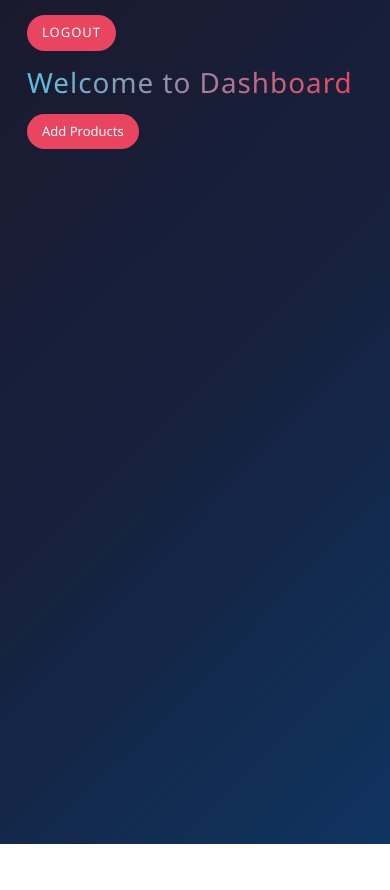
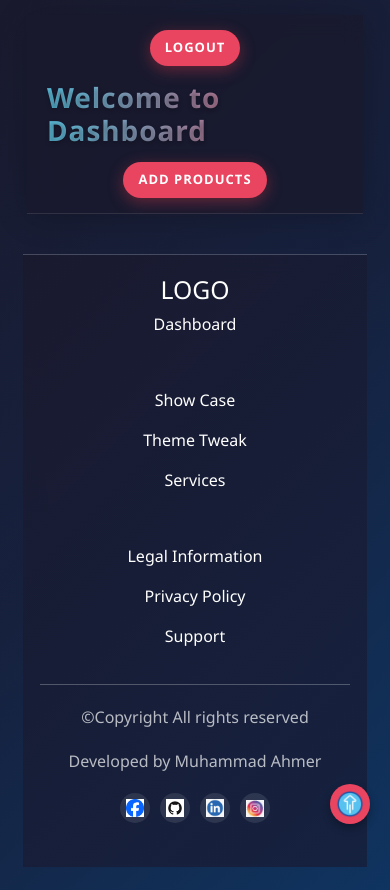
Before and after one commit to ahmersajid/Dashboard-With-Firebase, a plain HTML site: page Dashboard.html in a window 390 px wide. Before the commit the page ends 844 px from the top, so only its background shows below. Drawn offline with nearby package versions, Linux system fonts and the light colour scheme; some packages are replaced by stand-ins of ours; no server answers; a script that the page names is missing.

Commit message:
Project Update

```diff
--- a/Dashboard.css
+++ b/Dashboard.css
@@ -1,4 +1,4 @@
-/* Dashboard.css */
+/* Dashboard.css - Optimized Version */
 body {
     font-family: 'Segoe UI', Tahoma, Geneva, Verdana, sans-serif;
     margin: 0;
@@ -12,27 +12,36 @@ body {
 .header {
     position: sticky;
     top: 0;
-    z-index: 1;
+    z-index: 1000;
     display: flex;
     justify-content: space-between;
     align-items: center;
     margin-bottom: 2rem;
+    padding: 15px 20px;
+    background: rgba(26, 26, 46, 0.8);
+    backdrop-filter: blur(10px);
+    -webkit-backdrop-filter: blur(10px);
+    box-shadow: 0 4px 30px rgba(0, 0, 0, 0.2);
+    border-bottom: 1px solid rgba(255, 255, 255, 0.1);
     animation: fadeIn 0.8s ease-out;
 }
 
 h1 {
-    background: linear-gradient(to right,#5bc0de,#e94560,#a52a2a);
+    background: linear-gradient(to right, #5bc0de, #e94560, #a52a2a);
     background-size: 200%;
     background-clip: text;
     -webkit-backdrop-clip: text;
     -webkit-text-fill-color: transparent;
-    font-weight: 3000;
+    font-weight: 800;
     letter-spacing: 1px;
     margin: 0;
+    text-shadow: 0 2px 4px rgba(0, 0, 0, 0.3);
 }
 
-#logoutBtn {
-    padding: 8px 20px;
+/* Buttons */
+#logoutBtn,
+.btn-primary {
+    padding: 10px 25px;
     border: none;
     border-radius: 25px;
     background-color: #e94560;
@@ -42,29 +51,49 @@ h1 {
     transition: all 0.3s ease;
     text-transform: uppercase;
     letter-spacing: 1px;
-    font-weight: 500;
-}
-
-#logoutBtn:hover {
-    background-color: #ff6b81;
-    transform: translateY(-2px);
-    box-shadow: 0 5px 15px rgba(233, 69, 96, 0.4);
+    font-weight: 600;
+    box-shadow: 0 4px 15px rgba(233, 69, 96, 0.4);
+    filter: drop-shadow(0 2px 4px rgba(0, 0, 0, 0.25));
 }
 
 .btn-primary {
-    background-color: #e94560;
-    border: none;
-    padding: 10px 25px;
-    border-radius: 25px;
-    transition: all 0.3s ease;
+    padding: 12px 30px;
 }
 
+.btn-info,
+.btn-danger {
+    margin-top: 10px;
+    transition: all 0.3s ease;
+    border: none;
+    border-radius: 20px;
+}
+
+.btn-info {
+    background-color: #0dcaf0;
+    box-shadow: 0 4px 12px rgba(13, 202, 240, 0.4);
+    padding: 0 20px;
+}
+
+.btn-danger {
+    background-color: #dc3545;
+    box-shadow: 0 4px 12px rgba(220, 53, 69, 0.4);
+    padding: 0 10px;
+}
+
+#logoutBtn:hover,
+.btn-primary:hover,
+.btn-info:hover,
+.btn-danger:hover {
+    transform: translateY(-2px);
+    opacity: 0.9;
+}
+
+#logoutBtn:hover,
 .btn-primary:hover {
     background-color: #ff6b81;
-    transform: translateY(-2px);
-    box-shadow: 0 5px 15px rgba(233, 69, 96, 0.4);
 }
 
+/* Modal */
 .modal-content {
     background-color: rgba(26, 26, 46, 0.9);
     backdrop-filter: blur(10px);
@@ -98,12 +127,15 @@ h1 {
     color: #fff;
 }
 
+/* Items Grid */
 #Items {
     display: grid;
     grid-template-columns: repeat(auto-fill, minmax(280px, 1fr));
     gap: 20px;
     margin-top: 2rem;
     animation: fadeIn 1s ease-out;
+    justify-items: center;
+    padding: 0 20px;
 }
 
 .card {
@@ -113,51 +145,145 @@ h1 {
     border: 1px solid rgba(255, 255, 255, 0.18);
     transition: all 0.3s ease;
     color: #fff;
+    width: 100%;
+    max-width: 280px;
+    border-radius: 12px;
+    overflow: hidden;
+    box-shadow: 0 8px 16px rgba(0, 0, 0, 0.2);
 }
 
 .card:hover {
     transform: translateY(-5px);
-    box-shadow: 0 10px 20px rgba(0, 0, 0, 0.3);
+    box-shadow: 0 12px 24px rgba(0, 0, 0, 0.3);
 }
 
 .card-img-top {
     height: 180px;
     object-fit: cover;
+    width: 100%;
+    transition: transform 0.5s ease;
 }
 
 .card-img-top:hover {
-    transform: translateY(-5px);
-    transition: 1s;
+    transform: scale(1.05);
 }
+
 .card-title {
     color: #e94560;
 }
 
-.btn-info, .btn-danger {
-    margin-top: 10px;
-    transition: all 0.3s ease;
+#Edit {
+    margin: 5px;
+    padding: 8px;
+    padding-left: 20px;
+    padding-right: 20px;
 }
 
-.btn-info {
-    background-color: #0dcaf0;
-    border: none;
+#Delete {
+    margin: 5px;
+    padding: 8px;
+    padding-left: 20px;
+    padding-right: 20px;
 }
 
-.btn-danger {
-    background-color: #dc3545;
-    border: none;
+
+/* Up Button */
+#up-btn {
+    position: fixed;
+    bottom: 30px;
+    right: 30px;
+    width: 50px;
+    height: 50px;
+    background-color: #e94560;
+    border-radius: 50%;
+    display: flex;
+    justify-content: center;
+    align-items: center;
+    text-decoration: none;
+    box-shadow: 0 4px 8px rgba(0, 0, 0, 0.3);
+    transition: all 0.3s ease;
+    z-index: 100;
 }
 
-.btn-info:hover, .btn-danger:hover {
-    transform: translateY(-2px);
-    opacity: 0.9;
+#up-btn:hover {
+    transform: translateY(-5px);
+    background-color: #ff6b81;
+    box-shadow: 0 8px 15px rgba(233, 69, 96, 0.4);
 }
 
+#up-btn img {
+    width: 30px;
+    height: 30px;
+    object-fit: contain;
+}
+
+/* Footer */
+footer {
+    background: linear-gradient(135deg, rgba(26, 26, 46, 0.9), rgba(22, 33, 62, 0.95));
+    backdrop-filter: blur(10px);
+    -webkit-backdrop-filter: blur(10px);
+    border-top: 1px solid rgba(255, 255, 255, 0.2);
+    padding: 30px 0;
+    margin-top: 50px;
+    color: #fff;
+}
+
+#line-color {
+    border-color: rgba(233, 69, 96, 0.3);
+    margin: 20px auto;
+    width: 90%;
+}
+
+#footer-p {
+    display: flex;
+    justify-content: space-between;
+    align-items: center;
+    padding: 0 30px;
+}
+
+#footer-p p {
+    margin: 0;
+    color: rgba(255, 255, 255, 0.7);
+}
+
+.developer:hover {
+    filter: drop-shadow(0 2px 4px rgb(255, 107, 129));
+}
+
+.social-media-links {
+    display: flex;
+    gap: 15px;
+}
+
+.social-media-links a {
+    width: 35px;
+    height: 35px;
+    border-radius: 50%;
+    display: flex;
+    justify-content: center;
+    align-items: center;
+    transition: all 0.3s ease;
+    background: rgba(255, 255, 255, 0.1);
+}
+
+.social-media-links a:hover {
+    transform: translateY(-3px);
+    background: rgba(233, 69, 96, 0.3);
+}
+
+.social-media-links img {
+    width: 60%;
+    height: 60%;
+    object-fit: contain;
+}
+
+/* Animations */
 @keyframes fadeIn {
     from {
         opacity: 0;
         transform: translateY(20px);
     }
+
     to {
         opacity: 1;
         transform: translateY(0);
@@ -168,12 +294,38 @@ h1 {
 @media (max-width: 768px) {
     .header {
         flex-direction: column;
-        align-items: flex-start;
+        align-items: center;
         gap: 15px;
     }
 
     #Items {
-        grid-template-columns: repeat(auto-fill, minmax(240px, 1fr));
+        grid-template-columns: repeat(auto-fit, minmax(240px, 1fr));
+        gap: 25px;
+        padding: 0 10px;
+    }
+
+    .d-flex {
+        flex-direction: column;
+        align-items: center;
+        text-align: center;
+        gap: 20px;
+    }
+
+    #footer-p {
+        flex-direction: column;
+        gap: 20px;
+        text-align: center;
+    }
+
+    .social-media-links {
+        justify-content: center;
+    }
+
+    #up-btn {
+        width: 40px;
+        height: 40px;
+        bottom: 20px;
+        right: 20px;
     }
 }
 
@@ -184,10 +336,34 @@ h1 {
 
     #Items {
         grid-template-columns: 1fr;
+        max-width: 300px;
+        margin: 0 auto;
     }
 
-    .btn-primary, #logoutBtn {
+    .card {
+        max-width: 100%;
+    }
+
+    #logoutBtn,
+    .btn-primary {
         padding: 8px 15px;
         font-size: 13px;
     }
+
+    footer {
+        padding: 20px 0;
+    }
+
+    #footer-p {
+        padding: 0 15px;
+    }
+
+    .social-media-links {
+        gap: 10px;
+    }
+
+    .social-media-links a {
+        width: 30px;
+        height: 30px;
+    }
 }
--- a/Dashboard.html
+++ b/Dashboard.html
@@ -56,6 +56,44 @@
     <div id="Items"></div>
   </div>
 
+   <a href="#" id="up-btn">
+      <img src="Images/up btn.png" alt="img">
+    </a>
+
+  <footer class="m-2" id="footer-color">
+    <div class="d-flex justify-content-sm-around align-items-center">
+      <div>
+        <h2>LOGO</h2>
+        <p>Dashboard</p>
+      </div>
+      <div class="mt-3">
+        <p>Show Case</p>
+        <p>Theme Tweak</p>
+        <p>Services</p>
+      </div>
+      <div class="mt-3">
+        <p>Legal Information</p>
+        <p>Privacy Policy</p>
+        <p>Support</p>
+      </div>
+    </div>
+    <hr id="line-color">
+    <div id="footer-p">
+      <p>©Copyright All rights reserved</p>
+      <p class="developer">Developed by Muhammad Ahmer</p>
+      <div class="social-media-links">
+        <a href="https://www.facebook.com/share/1MDnDhtnee/Muhammad Ahmer" target="_blank"><img
+            src="Images/Facebook btn.png" alt="facebook"></a>
+        <a href="https://www.Github.com/ahmersajid" target="_blank"><img src="Images/GitHub btn.png" alt="github"></a>
+        <a href="https://www.linkedin.com/in/ahmer-sajid-2b568b353" target="_blank"><img src="Images/LinkedIn btn.webp"
+            alt="Linkedin"></a>
+        <a href="https://www.instagram.com/ahmersajid80" target="-blank"><img src="Images/Instagram btn.jpg"
+            alt="instagram"></a>
+      </div>
+    </div>
+    <br>
+  </footer>
+
   <script type="module" src="app.js"></script>
   <script src="https://cdn.jsdelivr.net/npm/bootstrap@5.0.2/dist/js/bootstrap.bundle.min.js"></script>
 </body>
--- a/app.js
+++ b/app.js
@@ -30,16 +30,14 @@ const app = initializeApp(firebaseConfig);
 const auth = getAuth(app);
 const db = getFirestore(app);
 
-// ====================== AUTHENTICATION ======================
-// Check auth state
 onAuthStateChanged(auth, (user) => {
   const currentPage = window.location.pathname.split('/').pop();
 
   if (user) {
     console.log("User logged in:", user.email);
 
-    if (currentPage === 'Log-in.html' || currentPage === 'Sign-up.html') {
-      if (currentPage === 'Log-in.html') {
+    if (currentPage === 'index.html' || currentPage === 'Sign-up.html') {
+      if (currentPage === 'index.html') {
         window.location.href = 'Dashboard.html';
       }
     }
@@ -47,12 +45,11 @@ onAuthStateChanged(auth, (user) => {
     console.log("User logged out");
 
     if (currentPage === 'Dashboard.html') {
-      window.location.href = 'Log-in.html';
+      window.location.href = 'index.html';
     }
   }
 });
 
-// ====================== SIGN UP FUNCTIONALITY ======================
 const signUpBtn = document.querySelector('#Sbtn');
 if (signUpBtn) {
   signUpBtn.addEventListener('click', () => {
@@ -82,7 +79,7 @@ if (signUpBtn) {
           showConfirmButton: false,
           timer: 2000
         }).then(() => {
-          window.location.href = 'Log-in.html';
+          window.location.href = 'index.html';
         });
       })
       .catch((error) => {
@@ -95,7 +92,6 @@ if (signUpBtn) {
   });
 }
 
-// ====================== LOGIN FUNCTIONALITY ======================
 const loginBtn = document.querySelector('#Lbtn');
 if (loginBtn) {
   loginBtn.addEventListener('click', () => {
@@ -135,7 +131,6 @@ if (loginBtn) {
   });
 }
 
-// ====================== LOGOUT FUNCTIONALITY ======================
 const logoutBtn = document.querySelector('#logoutBtn');
 if (logoutBtn) {
   logoutBtn.addEventListener('click', () => {
@@ -156,7 +151,7 @@ if (logoutBtn) {
             showConfirmButton: false,
             timer: 1500
           }).then(() => {
-            window.location.href = 'Log-in.html';
+            window.location.href = 'index.html';
           });
         }).catch((error) => {
           Swal.fire({
@@ -170,8 +165,7 @@ if (logoutBtn) {
   });
 }
 
-// ====================== ITEMS MANAGEMENT ======================
-// Function to read and display items
+
 const readData = async () => {
   const getItems = document.getElementById('Items');
   if (getItems) {
@@ -186,15 +180,14 @@ const readData = async () => {
             <h5 class="card-title">Name: ${data.iname}</h5>
             <p class="card-text">Price: ${data.iprice}</p>
             <p class="card-text">Description: ${data.idescription}</p>
-            <button class="btn btn-info m-4">Edit</button>
-            <button class="btn btn-danger m-4">Delete</button>
+            <button id='Edit' class="btn btn-info">Edit</button>
+            <button id='Delete' class="btn btn-danger">Delete</button>
           </div>
         </div>`;
     });
   }
 };
 
-// Add item functionality
 const addBtn = document.getElementById('addBtn');
 if (addBtn) {
   addBtn.addEventListener('click', async () => {
@@ -221,16 +214,13 @@ if (addBtn) {
         Time: Timestamp.now()
       });
 
-      // Clear form fields
       document.getElementById('iname').value = '';
       document.getElementById('iprice').value = '';
       document.getElementById('idescription').value = '';
       document.getElementById('iImageURL').value = '';
 
-      // Close modal
       bootstrap.Modal.getInstance(document.getElementById('exampleModal')).hide();
 
-      // Refresh items list
       readData();
 
       Swal.fire({
@@ -250,7 +240,6 @@ if (addBtn) {
   });
 }
 
-// Initial data load when Dashboard loads
 if (window.location.pathname.split('/').pop() === 'Dashboard.html') {
   readData();
 }
```
Also changed, not shown: Sign-up.html (+1 -1 lines), Images/Facebook btn.png (added), Images/GitHub btn.png (added), Images/Instagram btn.jpg (added), Images/LinkedIn btn.webp (added), Images/up btn.png (added).
